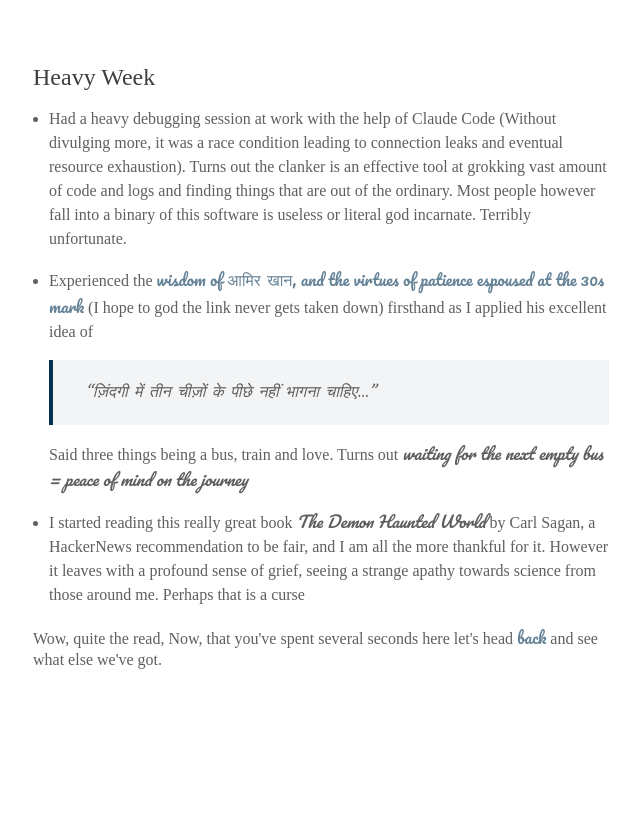
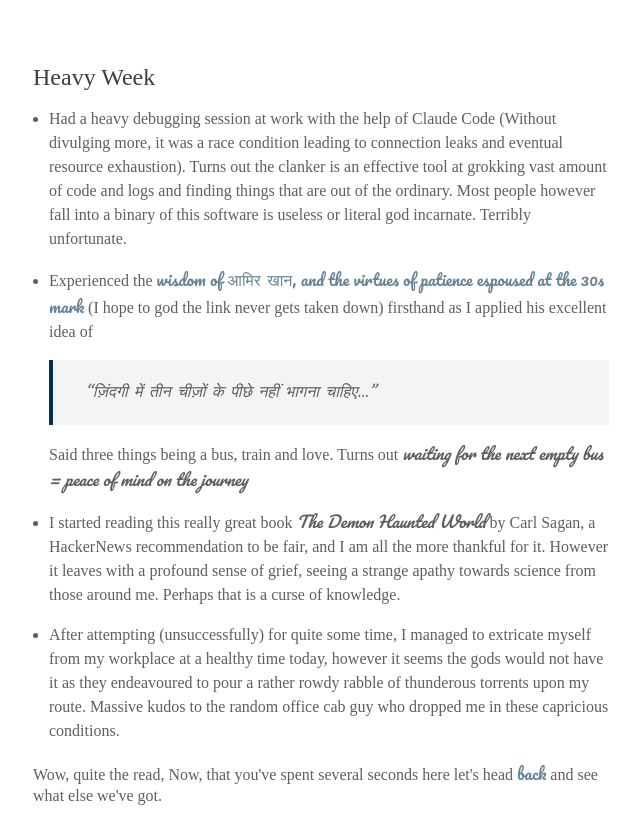
Before and after one commit to kaiser-in-exile/a-believable-fiction, an Eleventy site: page src/posts/weeknotes/2025-40.md in a window 1280 px wide. Shown: the part 144-965 px from the top of the page, without its empty margins (319-959 px from the left). Before the commit the page ends 829 px from the top, so only its background shows below. Built offline with nearby package versions, Linux system fonts and the light colour scheme; Eleventy itself is replaced by a stand-in of ours; files that its build step writes are made by us from their sources; a web font is replaced by a local one.

Commit message:
one more note

```diff
--- a/src/posts/weeknotes/2025-40.md
+++ b/src/posts/weeknotes/2025-40.md
@@ -14,4 +14,6 @@ tags: weeknotes
 
     Said three things being a bus, train and love. Turns out _waiting for the next empty bus = peace of mind on the journey_
 
--   I started reading this really great book _The Demon Haunted World_ by Carl Sagan, a HackerNews recommendation to be fair, and I am all the more thankful for it. However it leaves with a profound sense of grief, seeing a strange apathy towards science from those around me. Perhaps that is a curse
+-   I started reading this really great book _The Demon Haunted World_ by Carl Sagan, a HackerNews recommendation to be fair, and I am all the more thankful for it. However it leaves with a profound sense of grief, seeing a strange apathy towards science from those around me. Perhaps that is a curse of knowledge.
+
+-   After attempting (unsuccessfully) for quite some time, I managed to extricate myself from my workplace at a healthy time today, however it seems the gods would not have it as they endeavoured to pour a rather rowdy rabble of thunderous torrents upon my route. Massive kudos to the random office cab guy who dropped me in these capricious conditions.
```
